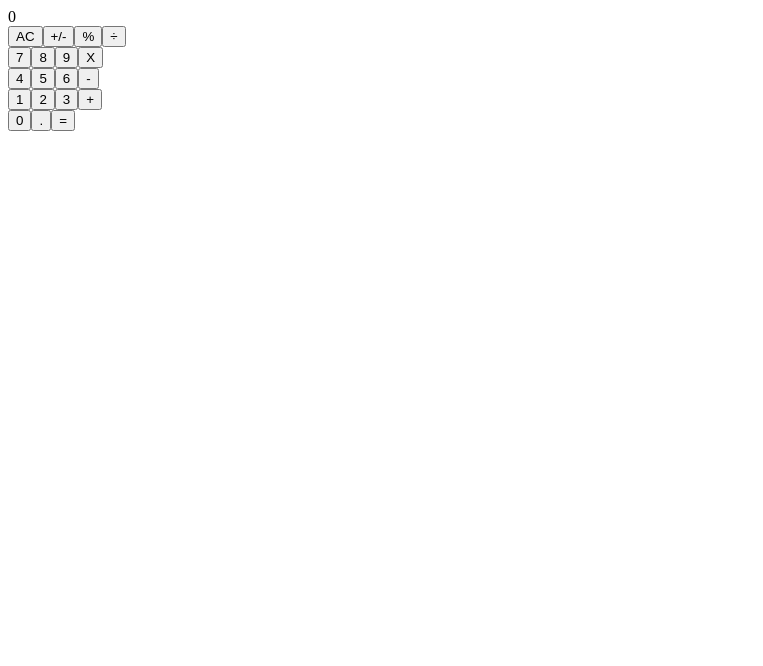
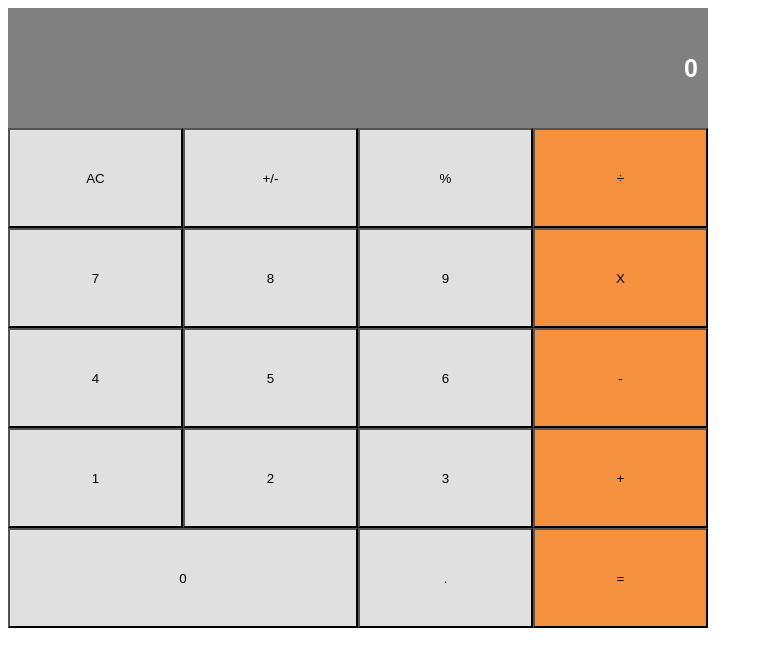
Before and after one commit to xtrmdarc/react-calculator, a React (Create React App) app: page / in a window 1280 px wide. Shown: the top 666 px of the page, without its empty margins (0-763 px from the left). Built offline with nearby package versions, Linux system fonts and the light colour scheme.

Commit message:
Add styles for App, Display, ButtonPanel and Button

```diff
--- a/src/components/App.js
+++ b/src/components/App.js
@@ -1,9 +1,10 @@
 import React from 'react';
 import Display from './Display';
 import ButtonPanel from './ButtonPanel';
+import Styles from '../styles';
 
 const App = () => (
-  <div>
+  <div style={Styles.calculator} >
     <Display />
     <ButtonPanel />
   </div>
--- a/src/components/Button.js
+++ b/src/components/Button.js
@@ -1,11 +1,16 @@
 import React from 'react';
 import PropTypes from 'prop-types';
+import Styles from '../styles';
 
 const Button = props => {
   const { btnName } = props;
+  const style = {
+    width: props.wide ? '50%' : '25%',
+    backgroundColor: props.color ? props.color.backgroundColor : '#f5913e',
+  };
 
   return (
-    <button type="button">
+    <button type="button" style={ style }>
       {btnName}
     </button>
   );
--- a/src/components/ButtonPanel.js
+++ b/src/components/ButtonPanel.js
@@ -1,36 +1,37 @@
 import React from 'react';
 import Button from './Button';
+import Styles from '../styles';
 
 const ButtonPanel = () => (
-  <div>
-    <div>
-      <Button btnName="AC" />
-      <Button btnName="+/-" />
-      <Button btnName="%" />
-      <Button btnName="÷" />
+  <div style={Styles.panel}>
+    <div style={Styles.rowPanel}>
+      <Button btnName="AC" wide={false} color={{backgroundColor: '#e0e0e0'}}/>
+      <Button btnName="+/-"  wide={false} color={{backgroundColor: '#e0e0e0'}}/>
+      <Button btnName="%"  wide={false} color={{backgroundColor: '#e0e0e0'}}/>
+      <Button btnName="÷"  wide={false} />
     </div>
-    <div>
-      <Button btnName="7" />
-      <Button btnName="8" />
-      <Button btnName="9" />
-      <Button btnName="X" />
+    <div style={Styles.rowPanel}>
+      <Button btnName="7"  wide={false} color={{backgroundColor: '#e0e0e0'}}/>
+      <Button btnName="8"  wide={false} color={{backgroundColor: '#e0e0e0'}}/>
+      <Button btnName="9"  wide={false} color={{backgroundColor: '#e0e0e0'}}/>
+      <Button btnName="X"  wide={false} />
     </div>
-    <div>
-      <Button btnName="4" />
-      <Button btnName="5" />
-      <Button btnName="6" />
-      <Button btnName="-" />
+    <div style={Styles.rowPanel}>
+      <Button btnName="4"  wide={false} color={{backgroundColor: '#e0e0e0'}}/>
+      <Button btnName="5"  wide={false} color={{backgroundColor: '#e0e0e0'}}/>
+      <Button btnName="6"  wide={false} color={{backgroundColor: '#e0e0e0'}}/>
+      <Button btnName="-"  wide={false} />
     </div>
-    <div>
-      <Button btnName="1" />
-      <Button btnName="2" />
-      <Button btnName="3" />
-      <Button btnName="+" />
+    <div style={Styles.rowPanel}>
+      <Button btnName="1"  wide={false} color={{backgroundColor: '#e0e0e0'}}/>
+      <Button btnName="2"  wide={false} color={{backgroundColor: '#e0e0e0'}}/>
+      <Button btnName="3"  wide={false} color={{backgroundColor: '#e0e0e0'}}/>
+      <Button btnName="+"  wide={false} />
     </div>
-    <div>
-      <Button btnName="0" />
-      <Button btnName="." />
-      <Button btnName="=" />
+    <div style={Styles.rowPanel}>
+      <Button btnName="0"  wide={true} color={{backgroundColor: '#e0e0e0'}}  />
+      <Button btnName="."  wide={false} color={{backgroundColor: '#e0e0e0'}} />
+      <Button btnName="="  wide={false}  />
     </div>
   </div>
 );
--- a/src/components/Display.js
+++ b/src/components/Display.js
@@ -1,11 +1,12 @@
 import React from 'react';
 import PropTypes from 'prop-types';
+import Styles from '../styles';
 
 const Display = props => {
   const { result } = props;
 
   return (
-    <div>
+    <div style={Styles.display}>
       {result}
     </div>
   );
--- /dev/null
+++ b/src/styles.js
@@ -0,0 +1,41 @@
+const styles = {};
+
+styles.calculator = {
+  width: 700,
+  display: 'flex',
+  flexDirection: 'column',
+};
+
+styles.display = {
+  display: 'flex',
+  backgroundColor: 'gray',
+  height: 100,
+  color: 'white',
+  fontWeight: 'bold',
+  alignItems: 'center',
+  justifyContent: 'flex-end',
+  padding: 10,
+  fontSize: 25,
+  fontFamily: 'sans-serif',
+}
+
+styles.panel = {
+  display: 'flex',
+  flexDirection: 'column',
+}
+
+styles.rowPanel = {
+  height: 100,
+  display: 'flex',
+}
+
+styles.button = {
+  width: '25%',
+  textAlign: 'center',
+  color: 'black',
+  border: 'none',
+  outline: 'none',
+  border: '1px solid #cbccce',
+}
+
+export default styles;
```
